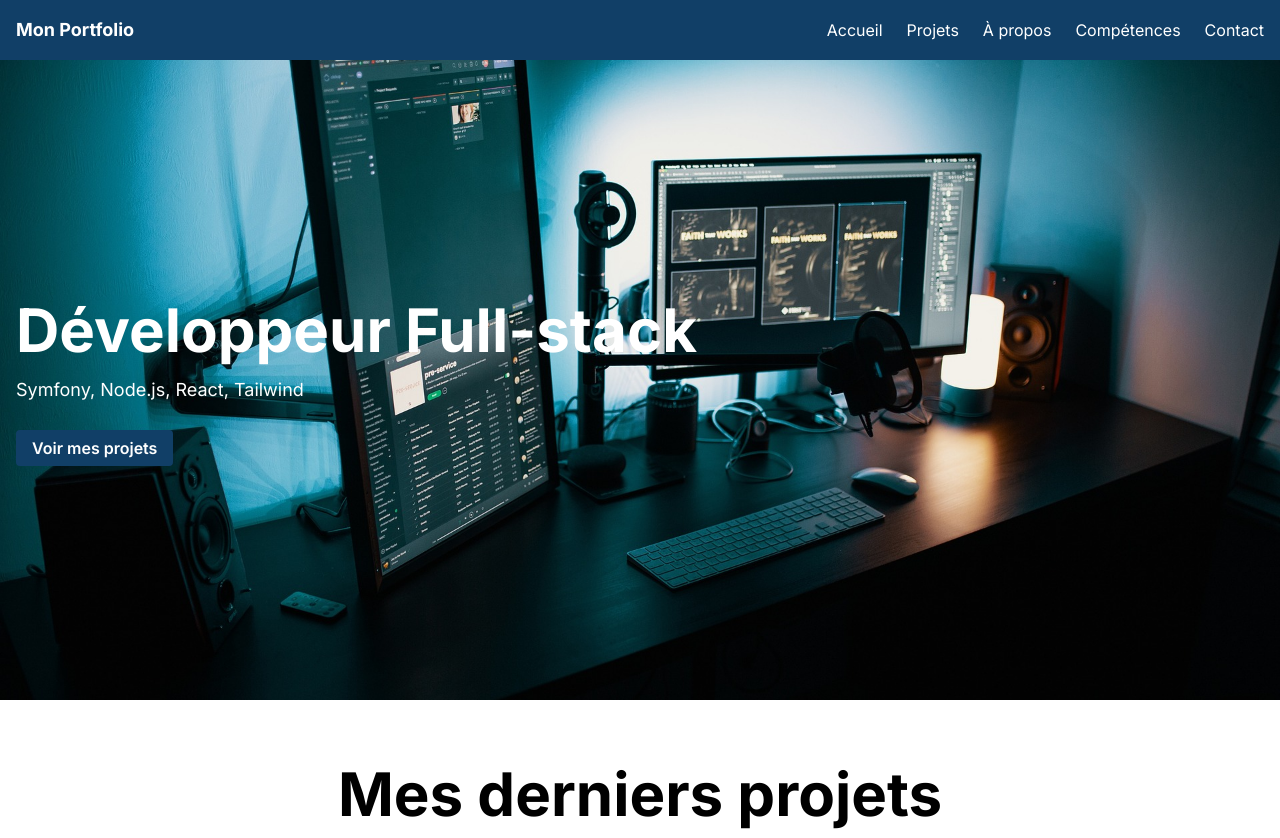
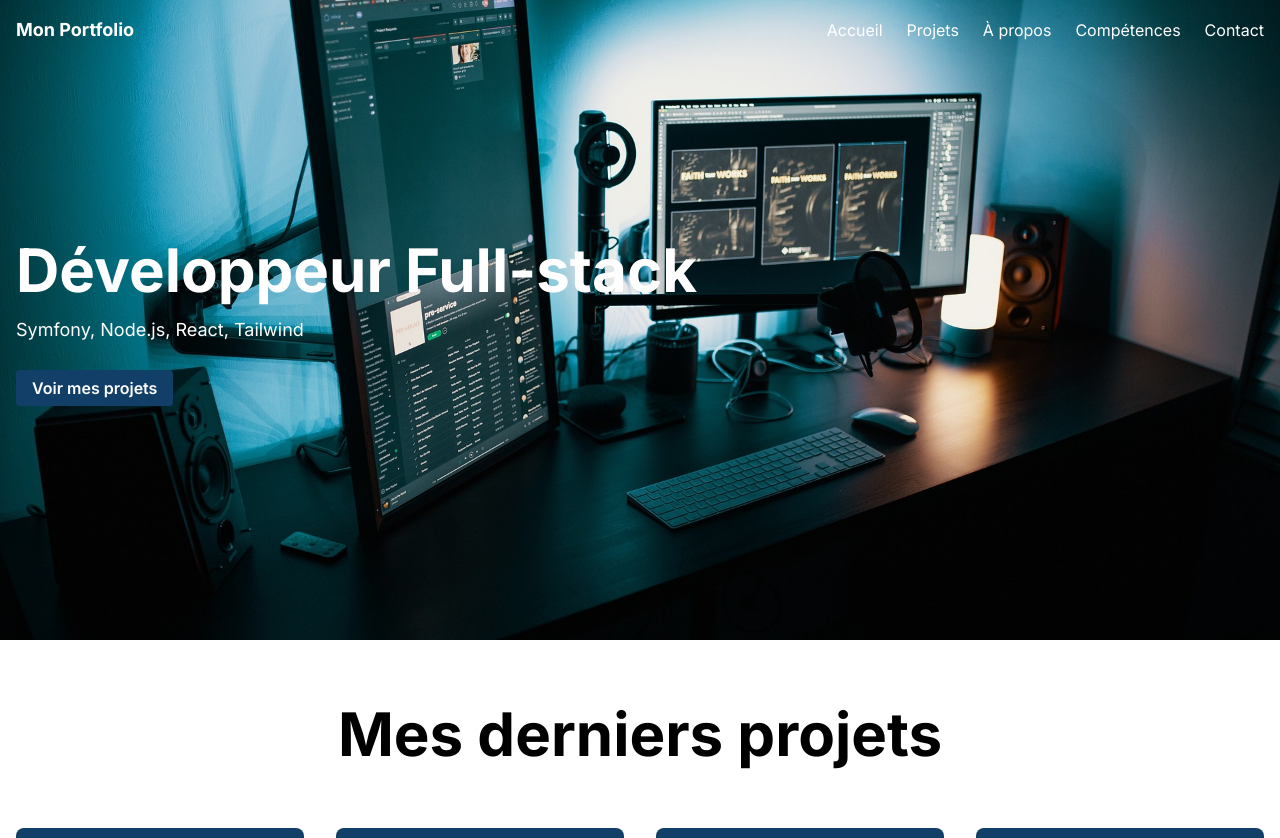
Before and after one commit to kbakazami/wivin_portfolio, a Next.js app: page / in a window 1280 px wide. Shown: the top 838 px of the page. Built offline with nearby package versions, Linux system fonts and the light colour scheme.

Commit message:
feat(navbar): make background transparent at top

```diff
--- a/app/_components/NavBar.tsx
+++ b/app/_components/NavBar.tsx
@@ -1,16 +1,29 @@
 'use client';
 
-import React, { useState } from 'react';
+import React, { useState, useEffect } from 'react';
 import { Menu, X } from 'lucide-react';
 import Link from 'next/link';
 
 export const NavBar: React.FC = () => {
   const [menuOpen, setMenuOpen] = useState(false);
+  const [atTop, setAtTop] = useState(true);
+
+  useEffect(() => {
+    const handleScroll = () => {
+      setAtTop(window.scrollY === 0);
+    };
+
+    handleScroll();
+    window.addEventListener('scroll', handleScroll);
+    return () => window.removeEventListener('scroll', handleScroll);
+  }, []);
 
   const toggleMenu = () => setMenuOpen(!menuOpen);
 
   return (
-      <nav className="bg-[#113F67] p-4 text-white">
+      <nav
+        className={`${atTop ? 'bg-transparent' : 'bg-[#113F67]'} fixed top-0 left-0 w-full p-4 text-white transition-colors duration-300 z-50`}
+      >
         <div className="container mx-auto flex justify-between items-center">
           <div className="text-lg font-bold">Mon Portfolio</div>
 
```
